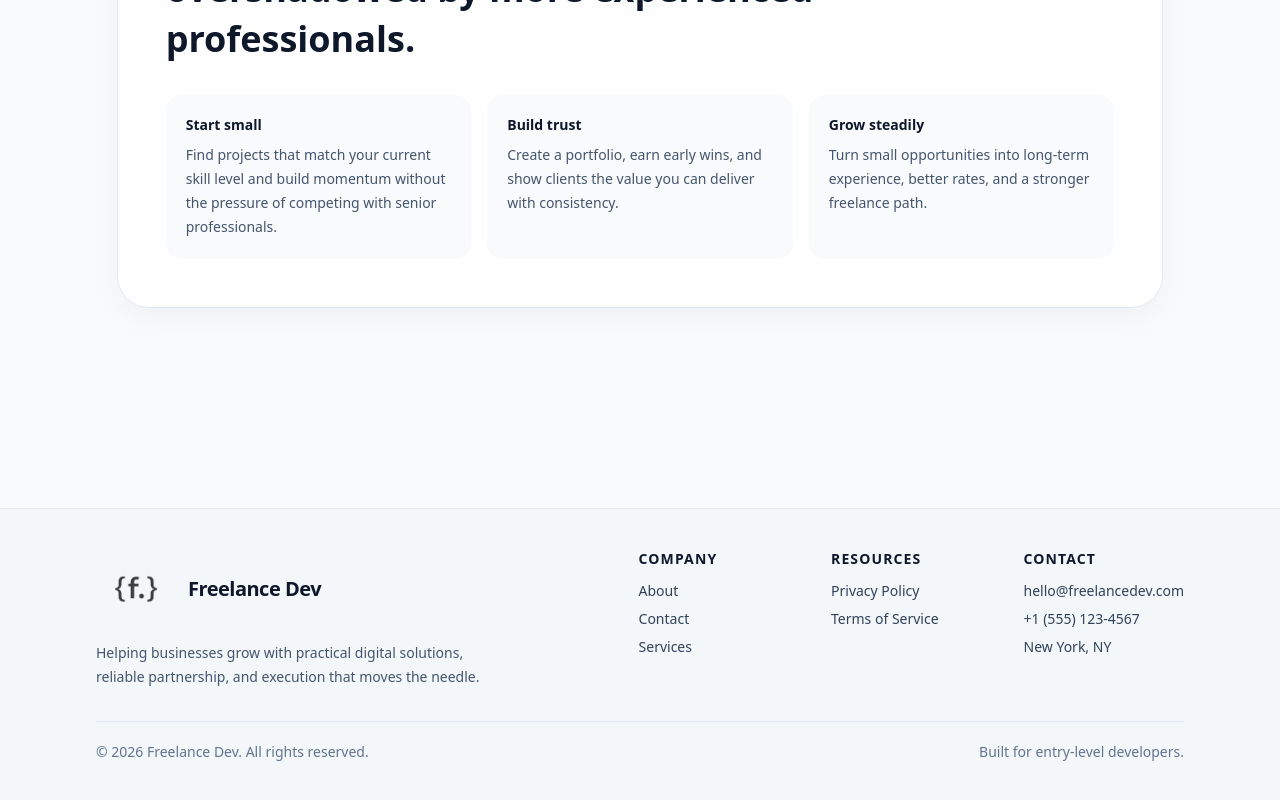
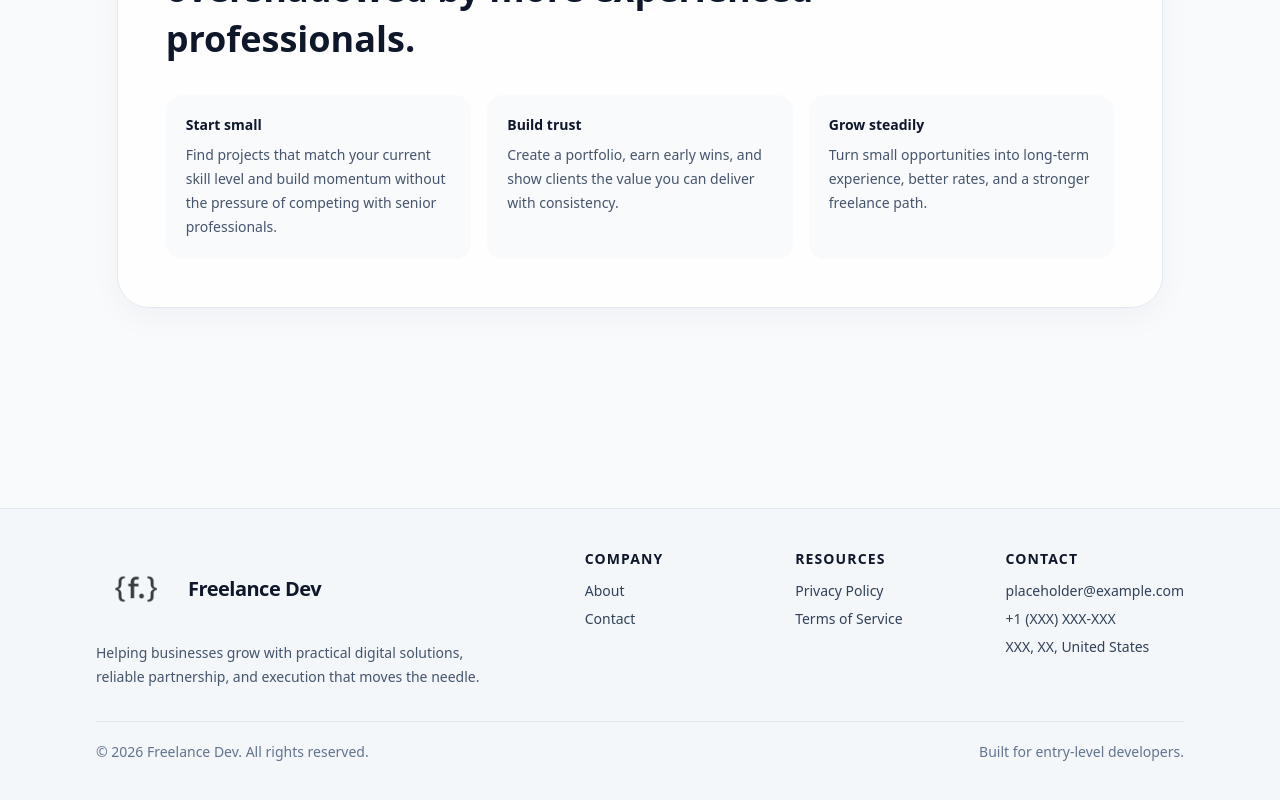
Before and after one commit to Hairum-Qureshi/freelance-dev, a React (Vite) app in the folder apps/frontend/: page / in a window 1280 px wide. Shown: the part 356-1156 px from the top of the page. Built offline with nearby package versions, Linux system fonts and the light colour scheme; no server answers.

Commit message:
updated footer by removing services link and updated contact info with placeholder data

```diff
--- a/apps/frontend/src/components/Footer.tsx
+++ b/apps/frontend/src/components/Footer.tsx
@@ -45,14 +45,6 @@ export default function Footer() {
 										Contact
 									</Link>
 								</li>
-								<li>
-									<Link
-										to="/services"
-										className="transition hover:text-slate-900 hover:underline"
-									>
-										Services
-									</Link>
-								</li>
 							</ul>
 						</div>
 
@@ -85,9 +77,9 @@ export default function Footer() {
 								Contact
 							</p>
 							<ul className="mt-3 space-y-2 text-sm">
-								<li>hello@freelancedev.com</li>
-								<li>+1 (555) 123-4567</li>
-								<li>New York, NY</li>
+								<li>placeholder@example.com</li>
+								<li>+1 (XXX) XXX-XXX</li>
+								<li>XXX, XX, United States</li>
 							</ul>
 						</div>
 					</div>
```
